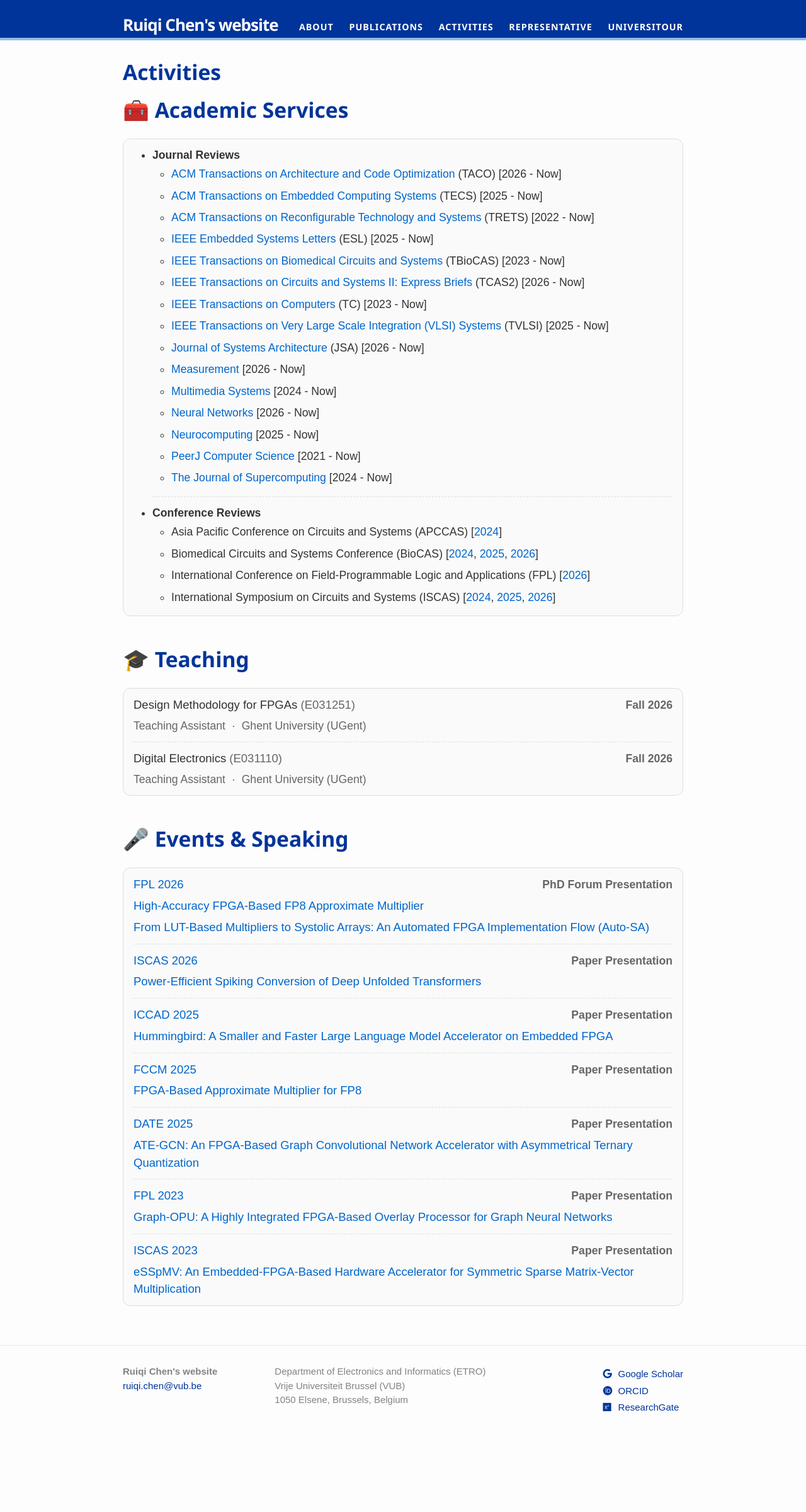
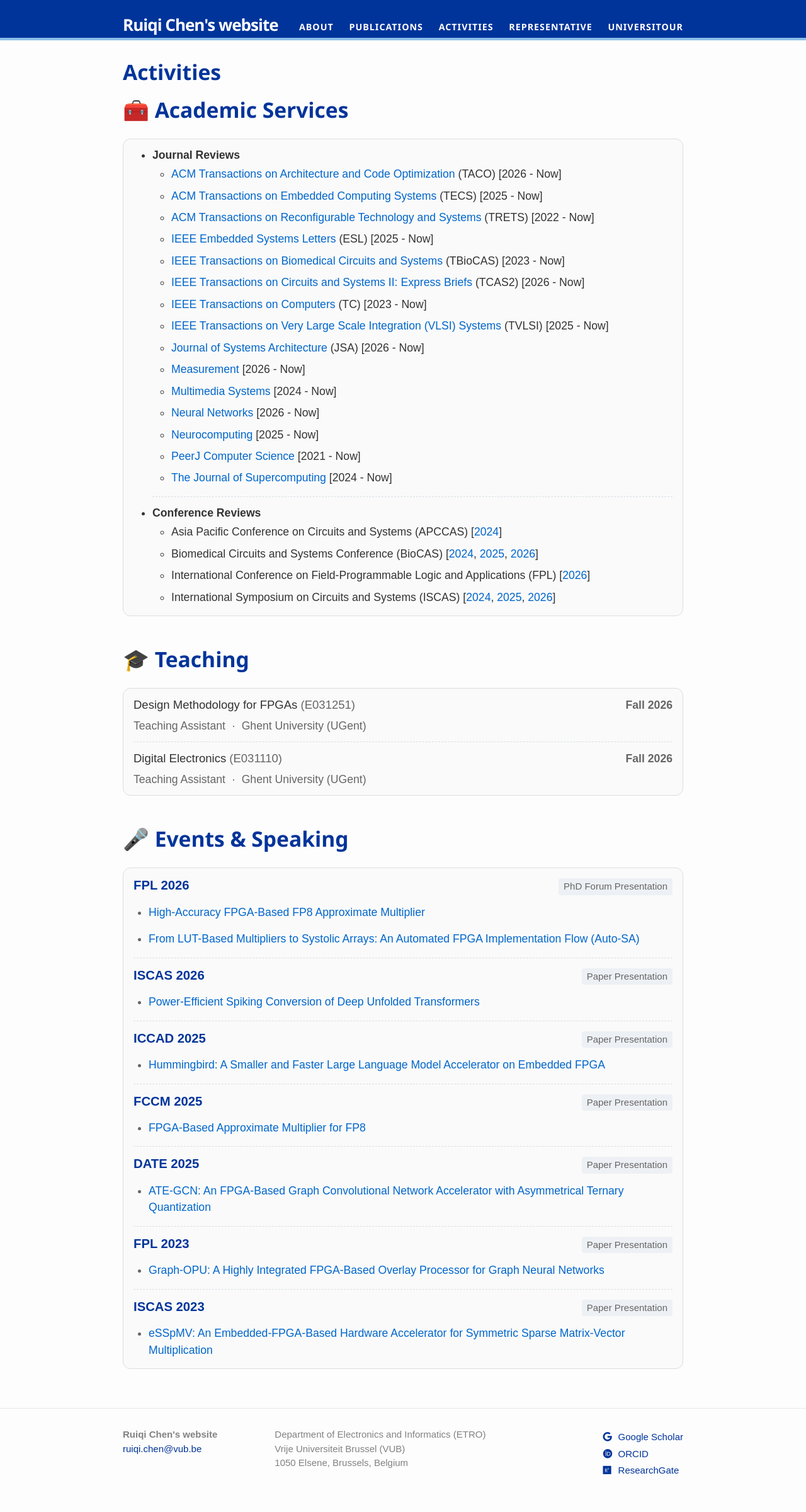
Before and after one commit to ruiqichen7/ruiqichen7.github.io, a Jekyll site: the page built from activities.md, in a window 1280 px wide. Shown: the whole page at 63% size. Built offline with Jekyll 4.4.1, drawn with Linux system fonts in a browser that asks for light colours; before the commit the page ends 2300 px from its top, so only the background shows below that.

Commit message:
update activities

```diff
--- a/_sass/_paper-box.scss
+++ b/_sass/_paper-box.scss
@@ -145,17 +145,44 @@
     padding: 0 5px;
   }
 
+  .event-header h3 {
+    font-size: 1.15em;
+    font-weight: 700;
+  }
+
+  .activity-card .event-header a {
+    color: #00349a;
+  }
+
+  .event-role {
+    padding: 2px 8px;
+    border-radius: 4px;
+    background: #edf0f4;
+    font-size: 0.85em;
+    font-weight: 400;
+  }
+
+  .activity-card .event-topics {
+    list-style: disc;
+    margin: 10px 0 0;
+    padding-left: 24px;
+  }
+
   .event-paper {
     margin: 0;
     line-height: 1.5;
   }
 
   .activity-card .event-paper {
-    font-size: 1.05em;
+    font-size: 1em;
+  }
+
+  .event-paper::marker {
+    color: #666;
   }
 
   .event-paper + .event-paper {
-    margin-top: 6px;
+    margin-top: 8px;
   }
 
 }
--- a/activities.md
+++ b/activities.md
@@ -64,50 +64,64 @@ permalink: /activities/
       <h3><a href="https://2026.fpl.org/">FPL 2026</a></h3>
       <span class="event-role">PhD Forum Presentation</span>
     </div>
-    <p class="event-paper"><a href='{{ "/publications/" | relative_url }}#high-accuracy-fp8'>High-Accuracy FPGA-Based FP8 Approximate Multiplier</a></p>
-    <p class="event-paper"><a href='{{ "/publications/" | relative_url }}#auto-sa'>From LUT-Based Multipliers to Systolic Arrays: An Automated FPGA Implementation Flow (Auto-SA)</a></p>
+    <ul class="event-topics" aria-label="Presentation topics">
+      <li class="event-paper"><a href='{{ "/publications/" | relative_url }}#high-accuracy-fp8'>High-Accuracy FPGA-Based FP8 Approximate Multiplier</a></li>
+      <li class="event-paper"><a href='{{ "/publications/" | relative_url }}#auto-sa'>From LUT-Based Multipliers to Systolic Arrays: An Automated FPGA Implementation Flow (Auto-SA)</a></li>
+    </ul>
   </li>
   <li class="event-entry">
     <div class="event-header">
       <h3><a href="https://2026.ieee-iscas.org/">ISCAS 2026</a></h3>
       <span class="event-role">Paper Presentation</span>
     </div>
-    <p class="event-paper"><a href='https://ieeexplore.ieee.org/document/11562883'>Power-Efficient Spiking Conversion of Deep Unfolded Transformers</a></p>
+    <ul class="event-topics" aria-label="Presentation topics">
+      <li class="event-paper"><a href='https://ieeexplore.ieee.org/document/11562883'>Power-Efficient Spiking Conversion of Deep Unfolded Transformers</a></li>
+    </ul>
   </li>
   <li class="event-entry">
     <div class="event-header">
       <h3><a href="https://2025.iccad.com/">ICCAD 2025</a></h3>
       <span class="event-role">Paper Presentation</span>
     </div>
-    <p class="event-paper"><a href='https://ieeexplore.ieee.org/document/11241002'>Hummingbird: A Smaller and Faster Large Language Model Accelerator on Embedded FPGA</a></p>
+    <ul class="event-topics" aria-label="Presentation topics">
+      <li class="event-paper"><a href='https://ieeexplore.ieee.org/document/11241002'>Hummingbird: A Smaller and Faster Large Language Model Accelerator on Embedded FPGA</a></li>
+    </ul>
   </li>
   <li class="event-entry">
     <div class="event-header">
       <h3><a href="https://www.fccm.org/past/2025/">FCCM 2025</a></h3>
       <span class="event-role">Paper Presentation</span>
     </div>
-    <p class="event-paper"><a href='https://ieeexplore.ieee.org/document/11008970'>FPGA-Based Approximate Multiplier for FP8</a></p>
+    <ul class="event-topics" aria-label="Presentation topics">
+      <li class="event-paper"><a href='https://ieeexplore.ieee.org/document/11008970'>FPGA-Based Approximate Multiplier for FP8</a></li>
+    </ul>
   </li>
   <li class="event-entry">
     <div class="event-header">
       <h3><a href="https://date25.date-conference.com/">DATE 2025</a></h3>
       <span class="event-role">Paper Presentation</span>
     </div>
-    <p class="event-paper"><a href='https://ieeexplore.ieee.org/document/10993065'>ATE-GCN: An FPGA-Based Graph Convolutional Network Accelerator with Asymmetrical Ternary Quantization</a></p>
+    <ul class="event-topics" aria-label="Presentation topics">
+      <li class="event-paper"><a href='https://ieeexplore.ieee.org/document/10993065'>ATE-GCN: An FPGA-Based Graph Convolutional Network Accelerator with Asymmetrical Ternary Quantization</a></li>
+    </ul>
   </li>
   <li class="event-entry">
     <div class="event-header">
       <h3><a href="https://2023.fpl.org/">FPL 2023</a></h3>
       <span class="event-role">Paper Presentation</span>
     </div>
-    <p class="event-paper"><a href='https://doi.org/10.1109/FPL60245.2023.00039'>Graph-OPU: A Highly Integrated FPGA-Based Overlay Processor for Graph Neural Networks</a></p>
+    <ul class="event-topics" aria-label="Presentation topics">
+      <li class="event-paper"><a href='https://doi.org/10.1109/FPL60245.2023.00039'>Graph-OPU: A Highly Integrated FPGA-Based Overlay Processor for Graph Neural Networks</a></li>
+    </ul>
   </li>
   <li class="event-entry">
     <div class="event-header">
       <h3><a href="https://iscas2023.org/home/">ISCAS 2023</a></h3>
       <span class="event-role">Paper Presentation</span>
     </div>
-    <p class="event-paper"><a href='https://doi.org/10.1109/ISCAS46773.2023.10181734'>eSSpMV: An Embedded-FPGA-Based Hardware Accelerator for Symmetric Sparse Matrix-Vector Multiplication</a></p>
+    <ul class="event-topics" aria-label="Presentation topics">
+      <li class="event-paper"><a href='https://doi.org/10.1109/ISCAS46773.2023.10181734'>eSSpMV: An Embedded-FPGA-Based Hardware Accelerator for Symmetric Sparse Matrix-Vector Multiplication</a></li>
+    </ul>
   </li>
 </ul>
 </div></div>
```
